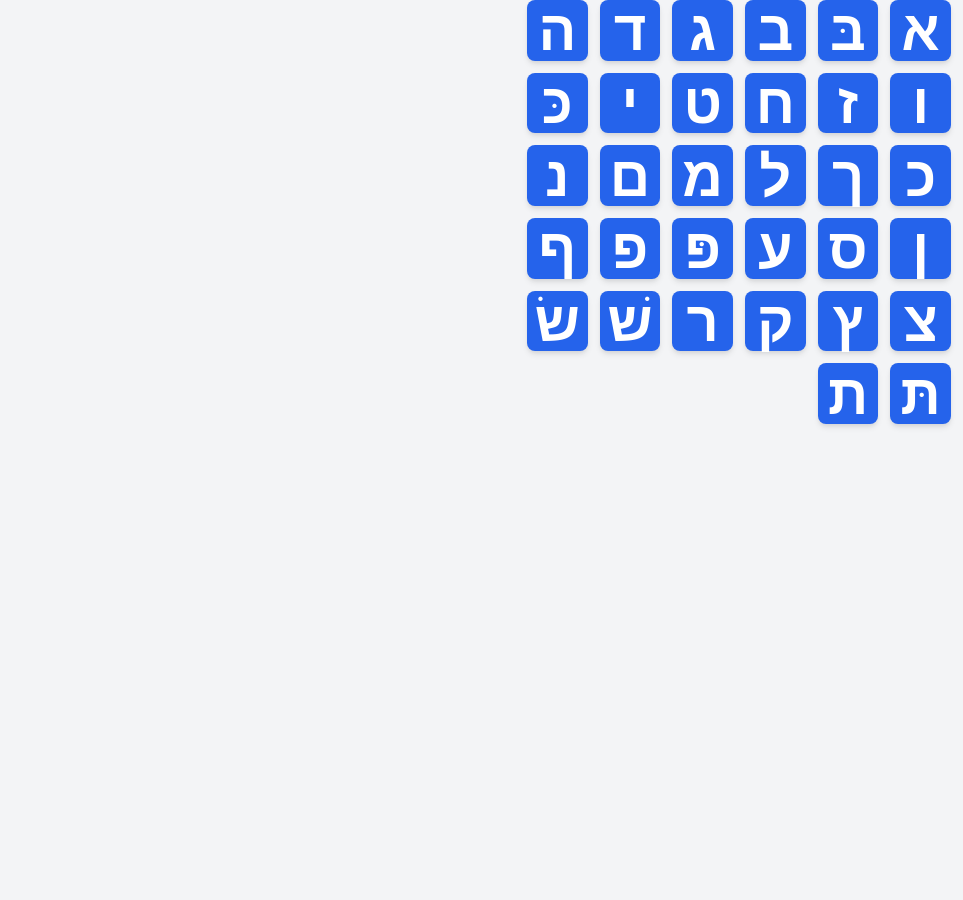
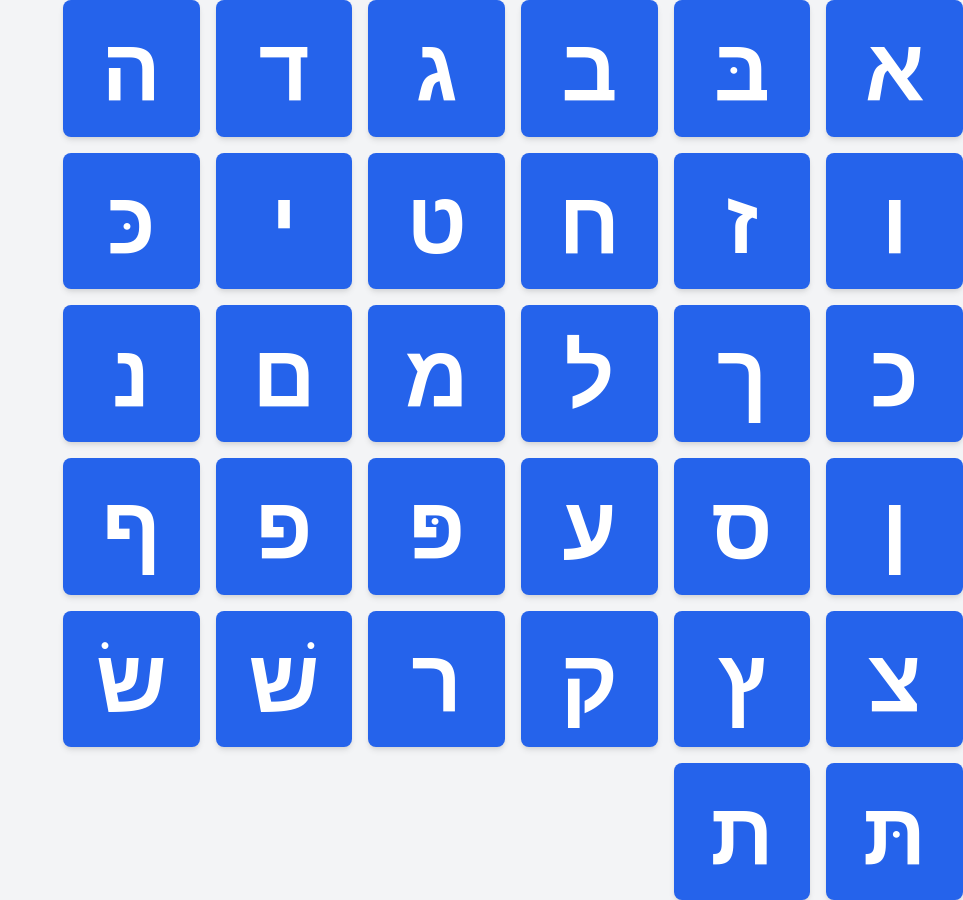
Before and after one commit to SimchaWeiss123/Yiddish-Letters, a plain HTML site: page index.html in a window 1280 px wide. Shown: the whole page, without its empty margins (317-1280 px from the left). Before the commit the page ends 800 px from the top, so only its background shows below. Drawn offline with nearby package versions, Linux system fonts and the light colour scheme.

Commit message:
Update index.html

```diff
--- a/index.html
+++ b/index.html
@@ -24,25 +24,32 @@
             /* Applying background and shadow directly to the grid container */
             @apply bg-white rounded-xl shadow-lg p-6 md:p-8; /* Added padding and rounded corners */
 
-            /* Responsive grid: 3 columns on small, 4 on medium, 6 on large */
-            display: grid;
-            grid-template-columns: repeat(3, 1fr); /* Default for small screens */
-            gap: 12px; /* Consistent gap */
+            /* Responsive grid: Adjusted for better fit on various screens */
+            display: grid; /* Explicitly set display to grid */
+            gap: 16px; /* Consistent gap */
             margin-top: 0; /* No top margin needed if title is removed */
-            padding-left: 12px; /* Added left padding to match gap */
-            padding-right: 12px; /* Added right padding to match gap */
 
-            /* Tailwind responsive prefixes for grid columns */
+            /* Responsive horizontal padding */
+            @apply px-4 sm:px-6 md:px-8;
+
+            /* Explicitly define grid columns for each breakpoint */
+            grid-template-columns: repeat(2, 1fr); /* Default: 2 columns for very small screens */
+
             @media (min-width: 640px) { /* sm breakpoint */
+                grid-template-columns: repeat(3, 1fr);
+            }
+            @media (min-width: 768px) { /* md breakpoint */
                 grid-template-columns: repeat(4, 1fr);
             }
-            @media (min-width: 768px) { /* md breakpoint */
+            @media (min-width: 1024px) { /* lg breakpoint */
                 grid-template-columns: repeat(5, 1fr);
             }
-            @media (min-width: 1024px) { /* lg breakpoint */
-                grid-template-columns: repeat(6, 1fr); /* Fits 30 letters in 5 rows of 6 */
+            @media (min-width: 1280px) { /* xl breakpoint - for 6 columns on larger desktops */
+                grid-template-columns: repeat(6, 1fr);
             }
-            max-width: 448px; /* Equivalent to max-w-md from Tailwind */
+
+            /* Allowing grid to expand more on larger screens, but with a max */
+            max-width: 900px; /* Increased max-width to allow more columns to fit without cramping */
             width: 100%; /* Ensure it takes full width up to max-width */
         }
         .sound-button {
@@ -88,14 +95,20 @@
             display: flex;
             align-items: center;
             justify-content: center;
-            font-size: 2.5rem; /* Large font size for Yiddish letters */
+            font-size: 3.5rem; /* Increased default font size for better visibility */
             font-family: 'Inter', sans-serif; /* Explicitly set font for button text, ensuring it loads */
             /* Responsive font sizes */
             @media (min-width: 640px) { /* sm breakpoint */
-                font-size: 3rem;
+                font-size: 4rem;
             }
             @media (min-width: 768px) { /* md breakpoint */
-                font-size: 3.5rem;
+                font-size: 4.5rem;
+            }
+            @media (min-width: 1024px) { /* lg breakpoint */
+                font-size: 5rem;
+            }
+            @media (min-width: 1280px) { /* xl breakpoint */
+                font-size: 5.5rem;
             }
         }
     </style>
@@ -105,40 +118,40 @@
     <!-- Removed .sound-board-container wrapper, styles applied to .button-grid directly -->
     <div class="button-grid">
         <!-- Yiddish Letters and Variants - Custom Order -->
-        <!-- IMPORTANT: Double-check the file extension (.mp3 or .wav) for EACH file in your GitHub sounds folder! -->
-        <!-- The folder name in the URL is 'Yiddish%20Letters%20Sounds' -->
-        <button class="sound-button" data-sound="https://raw.githubusercontent.com/SimchaWeiss123/Yiddish-Letters/main/Yiddish%20Letters%20Sounds/א.mp3" data-letter="א"><span>א</span></button>
-        <button class="sound-button" data-sound="https://raw.githubusercontent.com/SimchaWeiss123/Yiddish-Letters/main/Yiddish%20Letters%20Sounds/בּ.mp3" data-letter="בּ"><span>בּ</span></button>
-        <button class="sound-button" data-sound="https://raw.githubusercontent.com/SimchaWeiss123/Yiddish-Letters/main/Yiddish%20Letters%20Sounds/ב.mp3" data-letter="ב"><span>ב</span></button>
-        <button class="sound-button" data-sound="https://raw.githubusercontent.com/SimchaWeiss123/Yiddish-Letters/main/Yiddish%20Letters%20Sounds/ג.mp3" data-letter="ג"><span>ג</span></button>
-        <button class="sound-button" data-sound="https://raw.githubusercontent.com/SimchaWeiss123/Yiddish-Letters/main/Yiddish%20Letters%20Sounds/ד.mp3" data-letter="ד"><span>ד</span></button>
-        <button class="sound-button" data-sound="https://raw.githubusercontent.com/SimchaWeiss123/Yiddish-Letters/main/Yiddish%20Letters%20Sounds/ה.mp3" data-letter="ה"><span>ה</span></button>
-        <button class="sound-button" data-sound="https://raw.githubusercontent.com/SimchaWeiss123/Yiddish-Letters/main/Yiddish%20Letters%20Sounds/ו.mp3" data-letter="ו"><span>ו</span></button>
-        <button class="sound-button" data-sound="https://raw.githubusercontent.com/SimchaWeiss123/Yiddish-Letters/main/Yiddish%20Letters%20Sounds/ז.mp3" data-letter="ז"><span>ז</span></button>
-        <button class="sound-button" data-sound="https://raw.githubusercontent.com/SimchaWeiss123/Yiddish-Letters/main/Yiddish%20Letters%20Sounds/ח.mp3" data-letter="ח"><span>ח</span></button>
-        <button class="sound-button" data-sound="https://raw.githubusercontent.com/SimchaWeiss123/Yiddish-Letters/main/Yiddish%20Letters%20Sounds/ט.mp3" data-letter="ט"><span>ט</span></button>
-        <button class="sound-button" data-sound="https://raw.githubusercontent.com/SimchaWeiss123/Yiddish-Letters/main/Yiddish%20Letters%20Sounds/י.mp3" data-letter="י"><span>י</span></button>
-        <button class="sound-button" data-sound="https://raw.githubusercontent.com/SimchaWeiss123/Yiddish-Letters/main/Yiddish%20Letters%20Sounds/כּ.mp3" data-letter="כּ"><span>כּ</span></button>
-        <button class="sound-button" data-sound="https://raw.githubusercontent.com/SimchaWeiss123/Yiddish-Letters/main/Yiddish%20Letters%20Sounds/כ.mp3" data-letter="כ"><span>כ</span></button>
-        <button class="sound-button" data-sound="https://raw.githubusercontent.com/SimchaWeiss123/Yiddish-Letters/main/Yiddish%20Letters%20Sounds/ך.mp3" data-letter="ך"><span>ך</span></button>
-        <button class="sound-button" data-sound="https://raw.githubusercontent.com/SimchaWeiss123/Yiddish-Letters/main/Yiddish%20Letters%20Sounds/ל.mp3" data-letter="ל"><span>ל</span></button>
-        <button class="sound-button" data-sound="https://raw.githubusercontent.com/SimchaWeiss123/Yiddish-Letters/main/Yiddish%20Letters%20Sounds/מ.mp3" data-letter="מ"><span>מ</span></button>
-        <button class="sound-button" data-sound="https://raw.githubusercontent.com/SimchaWeiss123/Yiddish-Letters/main/Yiddish%20Letters%20Sounds/ם.mp3" data-letter="ם"><span>ם</span></button>
-        <button class="sound-button" data-sound="https://raw.githubusercontent.com/SimchaWeiss123/Yiddish-Letters/main/Yiddish%20Letters%20Sounds/נ.mp3" data-letter="נ"><span>נ</span></button>
-        <button class="sound-button" data-sound="https://raw.githubusercontent.com/SimchaWeiss123/Yiddish-Letters/main/Yiddish%20Letters%20Sounds/ן.mp3" data-letter="ן"><span>ן</span></button>
-        <button class="sound-button" data-sound="https://raw.githubusercontent.com/SimchaWeiss123/Yiddish-Letters/main/Yiddish%20Letters%20Sounds/ס.mp3" data-letter="ס"><span>ס</span></button>
-        <button class="sound-button" data-sound="https://raw.githubusercontent.com/SimchaWeiss123/Yiddish-Letters/main/Yiddish%20Letters%20Sounds/ע.mp3" data-letter="ע"><span>ע</span></button>
-        <button class="sound-button" data-sound="https://raw.githubusercontent.com/SimchaWeiss123/Yiddish-Letters/main/Yiddish%20Letters%20Sounds/פּ.mp3" data-letter="פּ"><span>פּ</span></button>
-        <button class="sound-button" data-sound="https://raw.githubusercontent.com/SimchaWeiss123/Yiddish-Letters/main/Yiddish%20Letters%20Sounds/פ.mp3" data-letter="פ"><span>פ</span></button>
-        <button class="sound-button" data-sound="https://raw.githubusercontent.com/SimchaWeiss123/Yiddish-Letters/main/Yiddish%20Letters%20Sounds/ף.mp3" data-letter="ף"><span>ף</span></button>
-        <button class="sound-button" data-sound="https://raw.githubusercontent.com/SimchaWeiss123/Yiddish-Letters/main/Yiddish%20Letters%20Sounds/צ.mp3" data-letter="צ"><span>צ</span></button>
-        <button class="sound-button" data-sound="https://raw.githubusercontent.com/SimchaWeiss123/Yiddish-Letters/main/Yiddish%20Letters%20Sounds/ץ.mp3" data-letter="ץ"><span>ץ</span></button>
-        <button class="sound-button" data-sound="https://raw.githubusercontent.com/SimchaWeiss123/Yiddish-Letters/main/Yiddish%20Letters%20Sounds/ק.mp3" data-letter="ק"><span>ק</span></button>
-        <button class="sound-button" data-sound="https://raw.githubusercontent.com/SimchaWeiss123/Yiddish-Letters/main/Yiddish%20Letters%20Sounds/ר.mp3" data-letter="ר"><span>ר</span></button>
-        <button class="sound-button" data-sound="https://raw.githubusercontent.com/SimchaWeiss123/Yiddish-Letters/main/Yiddish%20Letters%20Sounds/שׁ.mp3" data-letter="שׁ"><span>שׁ</span></button>
-        <button class="sound-button" data-sound="https://raw.githubusercontent.com/SimchaWeiss123/Yiddish-Letters/main/Yiddish%20Letters%20Sounds/שׂ.mp3" data-letter="שׂ"><span>שׂ</span></button>
-        <button class="sound-button" data-sound="https://raw.githubusercontent.com/SimchaWeiss123/Yiddish-Letters/main/Yiddish%20Letters%20Sounds/תּ.mp3" data-letter="תּ"><span>תּ</span></button>
-        <button class="sound-button" data-sound="https://raw.githubusercontent.com/SimchaWeiss123/Yiddish-Letters/main/Yiddish%20Letters%20Sounds/ת.mp3" data-letter="ת"><span>ת</span></button>
+        <!-- IMPORTANT: All audio URLs are now set to the raw.githubusercontent.com paths with URL-encoded filenames. -->
+        <!-- Ensure the file extension (.mp3 or .wav) matches your uploaded files if different from .mp3 -->
+        <button class="sound-button" data-sound="https://raw.githubusercontent.com/SimchaWeiss123/Yiddish-Letters/main/Yiddish%20Letters%20Sounds/%D7%90.mp3" data-letter="א"><span>א</span></button>
+        <button class="sound-button" data-sound="https://raw.githubusercontent.com/SimchaWeiss123/Yiddish-Letters/main/Yiddish%20Letters%20Sounds/%D7%91%D6%BC.mp3" data-letter="בּ"><span>בּ</span></button>
+        <button class="sound-button" data-sound="https://raw.githubusercontent.com/SimchaWeiss123/Yiddish-Letters/main/Yiddish%20Letters%20Sounds/%D7%91.mp3" data-letter="ב"><span>ב</span></button>
+        <button class="sound-button" data-sound="https://raw.githubusercontent.com/SimchaWeiss123/Yiddish-Letters/main/Yiddish%20Letters%20Sounds/%D7%92.mp3" data-letter="ג"><span>ג</span></button>
+        <button class="sound-button" data-sound="https://raw.githubusercontent.com/SimchaWeiss123/Yiddish-Letters/main/Yiddish%20Letters%20Sounds/%D7%93.mp3" data-letter="ד"><span>ד</span></button>
+        <button class="sound-button" data-sound="https://raw.githubusercontent.com/SimchaWeiss123/Yiddish-Letters/main/Yiddish%20Letters%20Sounds/%D7%94.mp3" data-letter="ה"><span>ה</span></button>
+        <button class="sound-button" data-sound="https://raw.githubusercontent.com/SimchaWeiss123/Yiddish-Letters/main/Yiddish%20Letters%20Sounds/%D7%95.mp3" data-letter="ו"><span>ו</span></button>
+        <button class="sound-button" data-sound="https://raw.githubusercontent.com/SimchaWeiss123/Yiddish-Letters/main/Yiddish%20Letters%20Sounds/%D7%96.mp3" data-letter="ז"><span>ז</span></button>
+        <button class="sound-button" data-sound="https://raw.githubusercontent.com/SimchaWeiss123/Yiddish-Letters/main/Yiddish%20Letters%20Sounds/%D7%97.mp3" data-letter="ח"><span>ח</span></button>
+        <button class="sound-button" data-sound="https://raw.githubusercontent.com/SimchaWeiss123/Yiddish-Letters/main/Yiddish%20Letters%20Sounds/%D7%98.mp3" data-letter="ט"><span>ט</span></button>
+        <button class="sound-button" data-sound="https://raw.githubusercontent.com/SimchaWeiss123/Yiddish-Letters/main/Yiddish%20Letters%20Sounds/%D7%99.mp3" data-letter="י"><span>י</span></button>
+        <button class="sound-button" data-sound="https://raw.githubusercontent.com/SimchaWeiss123/Yiddish-Letters/main/Yiddish%20Letters%20Sounds/%D7%9B%D6%BC.mp3" data-letter="כּ"><span>כּ</span></button>
+        <button class="sound-button" data-sound="https://raw.githubusercontent.com/SimchaWeiss123/Yiddish-Letters/main/Yiddish%20Letters%20Sounds/%D7%9B.mp3" data-letter="כ"><span>כ</span></button>
+        <button class="sound-button" data-sound="https://raw.githubusercontent.com/SimchaWeiss123/Yiddish-Letters/main/Yiddish%20Letters%20Sounds/%D7%9A.mp3" data-letter="ך"><span>ך</span></button>
+        <button class="sound-button" data-sound="https://raw.githubusercontent.com/SimchaWeiss123/Yiddish-Letters/main/Yiddish%20Letters%20Sounds/%D7%9C.mp3" data-letter="ל"><span>ל</span></button>
+        <button class="sound-button" data-sound="https://raw.githubusercontent.com/SimchaWeiss123/Yiddish-Letters/main/Yiddish%20Letters%20Sounds/%D7%9E.mp3" data-letter="מ"><span>מ</span></button>
+        <button class="sound-button" data-sound="https://raw.githubusercontent.com/SimchaWeiss123/Yiddish-Letters/main/Yiddish%20Letters%20Sounds/%D7%9D.mp3" data-letter="ם"><span>ם</span></button>
+        <button class="sound-button" data-sound="https://raw.githubusercontent.com/SimchaWeiss123/Yiddish-Letters/main/Yiddish%20Letters%20Sounds/%D7%A0.mp3" data-letter="נ"><span>נ</span></button>
+        <button class="sound-button" data-sound="https://raw.githubusercontent.com/SimchaWeiss123/Yiddish-Letters/main/Yiddish%20Letters%20Sounds/%D7%9F.mp3" data-letter="ן"><span>ן</span></button>
+        <button class="sound-button" data-sound="https://raw.githubusercontent.com/SimchaWeiss123/Yiddish-Letters/main/Yiddish%20Letters%20Sounds/%D7%A1.mp3" data-letter="ס"><span>ס</span></button>
+        <button class="sound-button" data-sound="https://raw.githubusercontent.com/SimchaWeiss123/Yiddish-Letters/main/Yiddish%20Letters%20Sounds/%D7%A2.mp3" data-letter="ע"><span>ע</span></button>
+        <button class="sound-button" data-sound="https://raw.githubusercontent.com/SimchaWeiss123/Yiddish-Letters/main/Yiddish%20Letters%20Sounds/%D7%A4%D6%BC.mp3" data-letter="פּ"><span>פּ</span></button>
+        <button class="sound-button" data-sound="https://raw.githubusercontent.com/SimchaWeiss123/Yiddish-Letters/main/Yiddish%20Letters%20Sounds/%D7%A4.mp3" data-letter="פ"><span>פ</span></button>
+        <button class="sound-button" data-sound="https://raw.githubusercontent.com/SimchaWeiss123/Yiddish-Letters/main/Yiddish%20Letters%20Sounds/%D7%A3.mp3" data-letter="ף"><span>ף</span></button>
+        <button class="sound-button" data-sound="https://raw.githubusercontent.com/SimchaWeiss123/Yiddish-Letters/main/Yiddish%20Letters%20Sounds/%D7%A6.mp3" data-letter="צ"><span>צ</span></button>
+        <button class="sound-button" data-sound="https://raw.githubusercontent.com/SimchaWeiss123/Yiddish-Letters/main/Yiddish%20Letters%20Sounds/%D7%A5.mp3" data-letter="ץ"><span>ץ</span></button>
+        <button class="sound-button" data-sound="https://raw.githubusercontent.com/SimchaWeiss123/Yiddish-Letters/main/Yiddish%20Letters%20Sounds/%D7%A7.mp3" data-letter="ק"><span>ק</span></button>
+        <button class="sound-button" data-sound="https://raw.githubusercontent.com/SimchaWeiss123/Yiddish-Letters/main/Yiddish%20Letters%20Sounds/%D7%A8.mp3" data-letter="ר"><span>ר</span></button>
+        <button class="sound-button" data-sound="https://raw.githubusercontent.com/SimchaWeiss123/Yiddish-Letters/main/Yiddish%20Letters%20Sounds/%D7%A9%D6%BC.mp3" data-letter="שׁ"><span>שׁ</span></button>
+        <button class="sound-button" data-sound="https://raw.githubusercontent.com/SimchaWeiss123/Yiddish-Letters/main/Yiddish%20Letters%20Sounds/%D7%A9%D6%B3.mp3" data-letter="שׂ"><span>שׂ</span></button>
+        <button class="sound-button" data-sound="https://raw.githubusercontent.com/SimchaWeiss123/Yiddish-Letters/main/Yiddish%20Letters%20Sounds/%D7%AA%D6%BC.mp3" data-letter="תּ"><span>תּ</span></button>
+        <button class="sound-button" data-sound="https://raw.githubusercontent.com/SimchaWeiss123/Yiddish-Letters/main/Yiddish%20Letters%20Sounds/%D7%AA.mp3" data-letter="ת"><span>ת</span></button>
     </div>
 
     <script>
```
